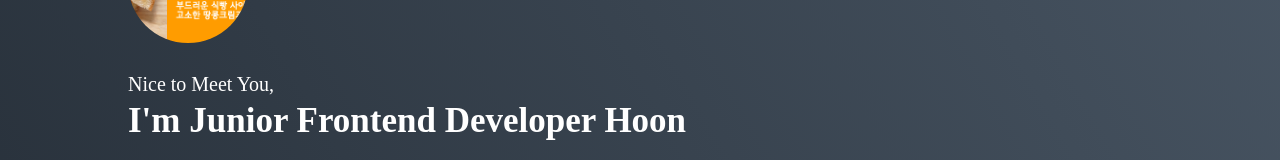
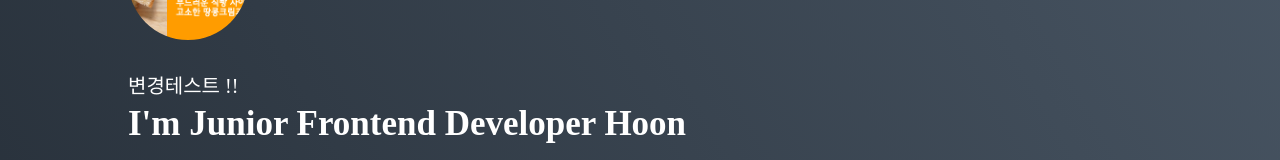
Before and after one commit to pung8146/pung8146.github.io, a Gatsby site: page / in a window 1280 px wide. Shown: the part 168-328 px from the top of the page. Built offline with nearby package versions, Linux system fonts and the light colour scheme; Gatsby itself is replaced by a stand-in of ours; a web font is replaced by a local one.

Commit message:
변경테스트

```diff
--- a/src/components/Main/Introduction.tsx
+++ b/src/components/Main/Introduction.tsx
@@ -53,7 +53,7 @@
                 <ProfileImage profileImage={profileImage}/>
 
                 <div>
-                    <SubTitle>Nice to Meet You,</SubTitle>
+                    <SubTitle>변경테스트 !!</SubTitle>
                     <Title>I'm Junior Frontend Developer Hoon</Title>
                 </div>
             </Wrapper>
```
Also changed, not shown: package.json (line endings or trailing spaces).
